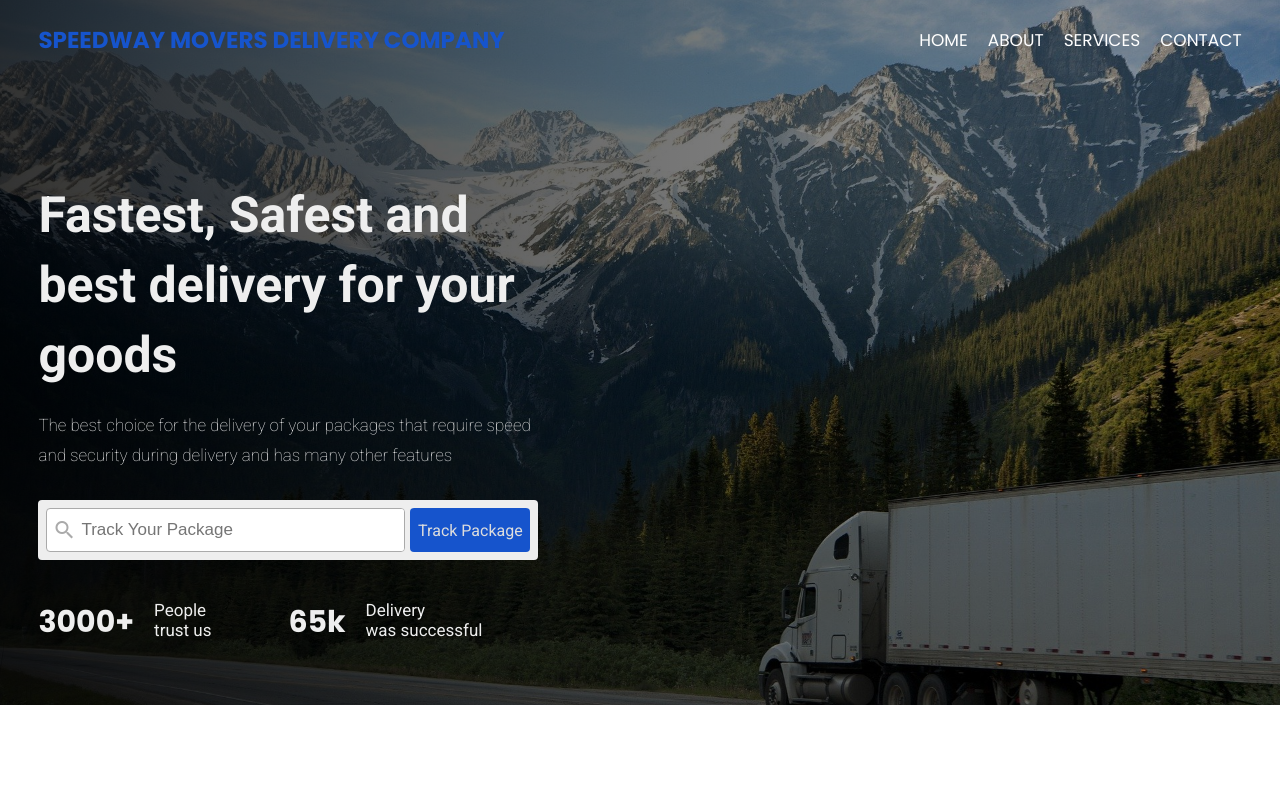
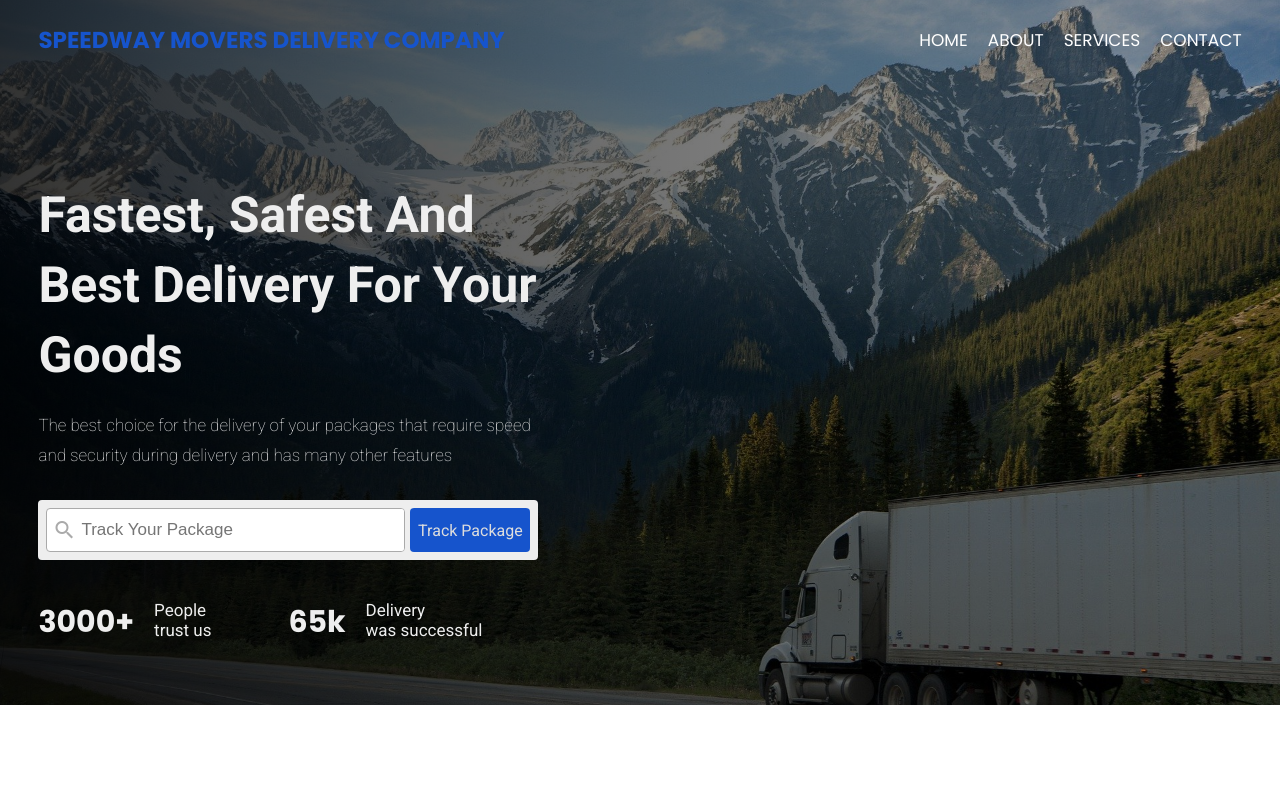
Before and after one commit to kiisi/reduxtoolkit_1, a React (Create React App) app: page / in a window 1280 px wide. Shown: the top 800 px of the page. Built offline with nearby package versions, Linux system fonts and the light colour scheme.

Commit message:
Fix errors typo

```diff
--- a/src/Pages/Home/Hero/Hero.js
+++ b/src/Pages/Home/Hero/Hero.js
@@ -24,7 +24,7 @@ const Hero = () => {
         <Navbar />
         <div className="hero-content-wrapper">
           <div className="hero-content">
-            <h1>Fastest, Safest and best delivery for your goods</h1>
+            <h1>Fastest, Safest And Best Delivery For Your Goods</h1>
             <p>The best choice for the delivery of your packages that require speed and security during delivery and has many other features</p>
           </div>
           <div className="hero-btn-wrapper">
```
